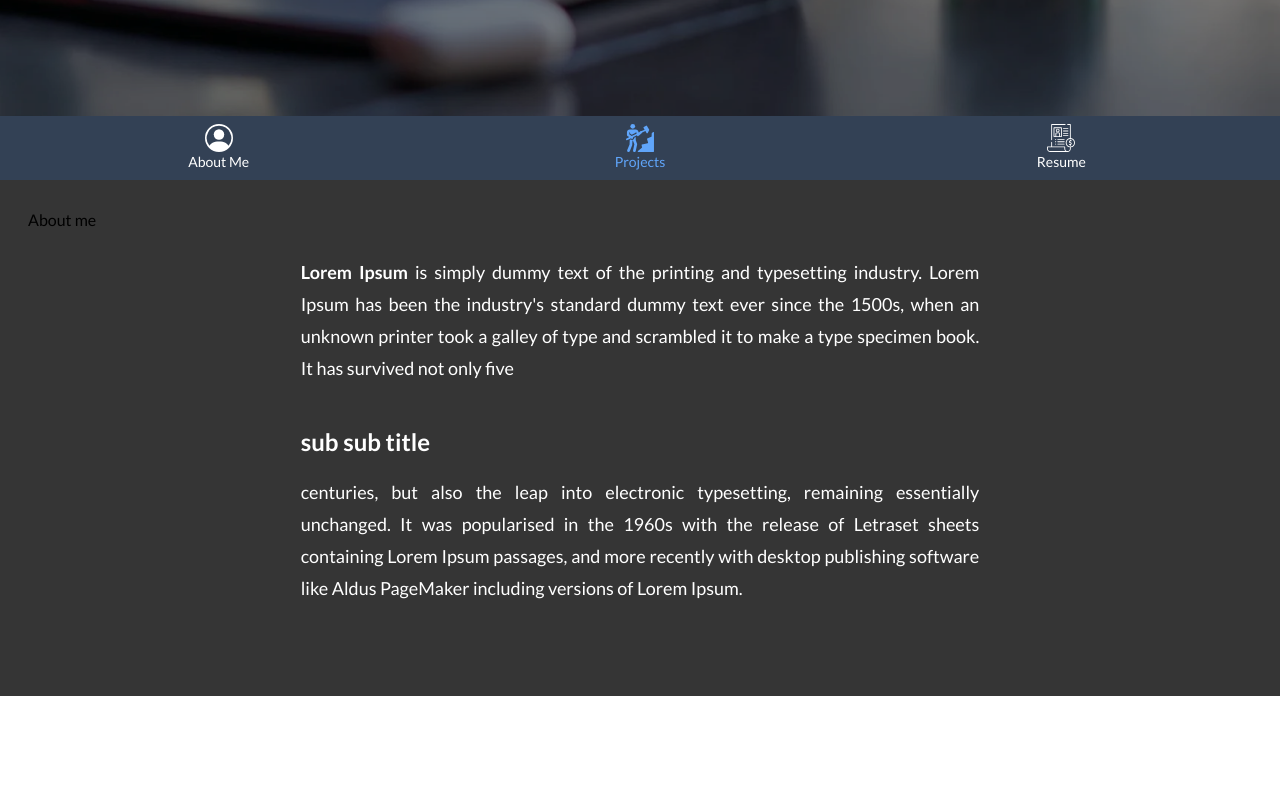
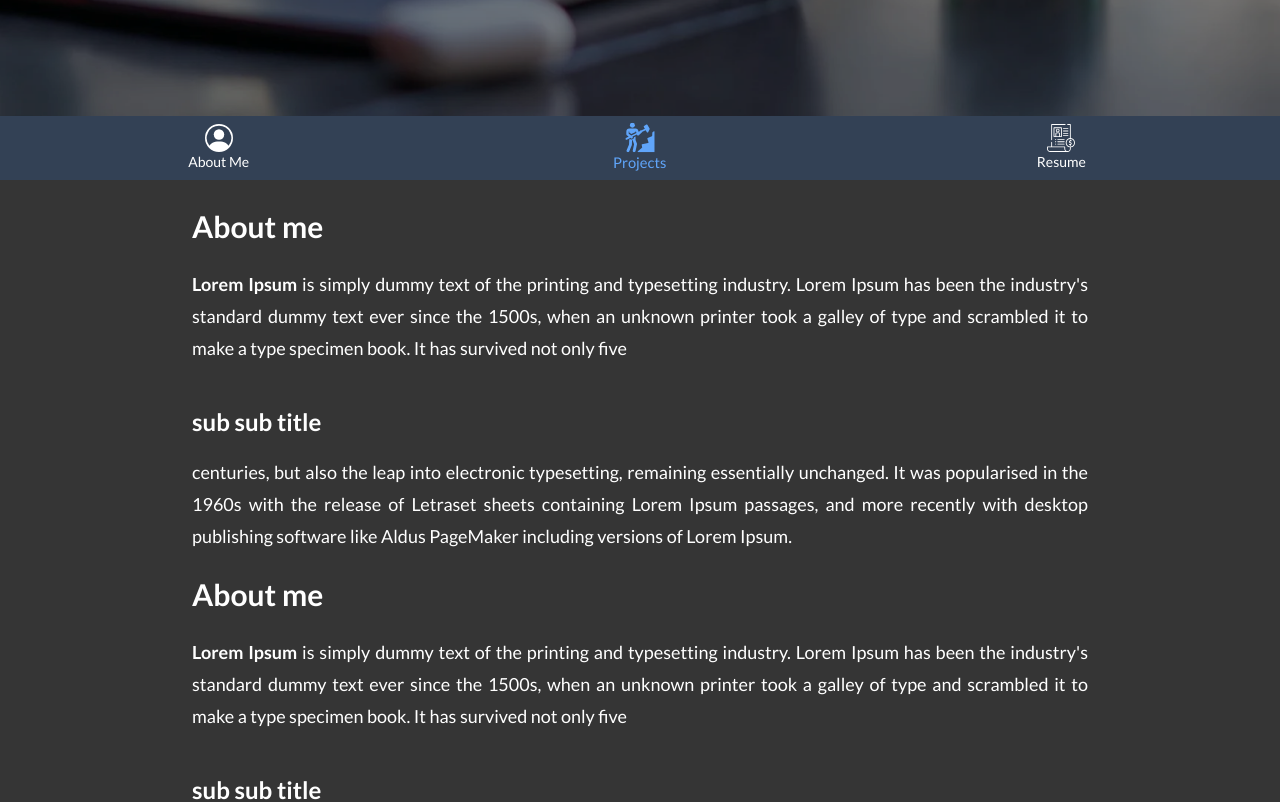
Before and after one commit to EP-coode/portfolio_v2, a Next.js app: page / in a window 1280 px wide. Shown: the part 620-1422 px from the top of the page. Before the commit the page ends 1316 px from the top, so only its background shows below. Built offline with nearby package versions, Linux system fonts and the light colour scheme.

Commit message:
implement useIsInView and mergeRefs hoks, style changes

```diff
--- a/pages/index.tsx
+++ b/pages/index.tsx
@@ -47,8 +47,6 @@ const Home: NextPage<HomePageProps> = ({ aboutMeSection }) => {
   const myProjects = useRef<HTMLElement | null>(null);
   const contactMe = useRef<HTMLElement | null>(null);
 
-  console.log(aboutMeSection);
-
   const scrolToRef = (ref: React.RefObject<HTMLElement>) => {
     ref.current?.scrollIntoView({
       behavior: "smooth",
@@ -65,6 +63,16 @@ const Home: NextPage<HomePageProps> = ({ aboutMeSection }) => {
       </Head>
       <Banner title="Hi I'm Ernest, a web developer" />
       <div className="m-7">
+        {aboutMeSection && (
+          <Section title={aboutMeSection.data.title} ref={aboutMeRef}>
+            <MarkdownSection content={aboutMeSection.content} />
+          </Section>
+        )}
+        {aboutMeSection && (
+          <Section title={aboutMeSection.data.title} ref={aboutMeRef}>
+            <MarkdownSection content={aboutMeSection.content} />
+          </Section>
+        )}
         {aboutMeSection && (
           <Section title={aboutMeSection.data.title} ref={aboutMeRef}>
             <MarkdownSection content={aboutMeSection.content} />
--- a/src/components/BottomNavAction.tsx
+++ b/src/components/BottomNavAction.tsx
@@ -16,9 +16,9 @@ export default function BottomNavAction({
   return (
     <div
       className={classNames(
-        "flex flex-col h-full items-center mx-2 cursor-pointer transition-colors basis-20",
+        "flex flex-col basis-20 flex-grow h-full items-center mx-2 cursor-pointer transition-all",
         {
-          "text-blue-400": isActive,
+          "text-blue-400 scale-105": isActive,
           "text-white": !isActive,
         }
       )}
--- a/src/components/MarkdownSection.tsx
+++ b/src/components/MarkdownSection.tsx
@@ -7,7 +7,7 @@ interface Props {
 
 export const MarkdownSection: FC<Props> = ({ content }) => {
   return (
-    <div className="prose prose-white prose-lg mx-auto">
+    <div className="prose prose-white prose-lg mx-auto max-w-none">
       <div dangerouslySetInnerHTML={{ __html: md().render(content) }} />
     </div>
   );
--- /dev/null
+++ b/src/hooks/useIsInViewport.tsx
@@ -0,0 +1,32 @@
+import React, { useEffect, useRef, useState } from "react";
+
+export default function useIsInViewport(
+  ref: React.RefObject<HTMLElement>,
+  rootMargin = "0px"
+) {
+  const [isInViewport, setIsInViewport] = useState(false);
+  const [wasInViewport, setWasInViewport] = useState(false);
+
+  useEffect(() => {
+    const observer = new IntersectionObserver(
+      ([entry]) => {
+        if (isInViewport != entry.isIntersecting)
+          setIsInViewport(entry.isIntersecting);
+        if (entry.isIntersecting && !wasInViewport) setWasInViewport(true);
+      },
+      {
+        rootMargin,
+      }
+    );
+
+    if (ref.current) {
+      observer.observe(ref.current);
+    }
+
+    return () => {
+      observer.disconnect();
+    };
+  }, [ref]);
+
+  return [isInViewport, wasInViewport];
+}
--- /dev/null
+++ b/src/hooks/useMergedRefs.tsx
@@ -0,0 +1,15 @@
+import React from "react";
+
+export default function useMergedRefs<T = any>(
+  ...refs: Array<React.MutableRefObject<T> | React.LegacyRef<T>>
+): React.RefCallback<T> {
+  return (value) => {
+    refs.forEach((ref) => {
+      if (typeof ref === "function") {
+        ref(value);
+      } else if (ref != null) {
+        (ref as React.MutableRefObject<T | null>).current = value;
+      }
+    });
+  };
+}
--- a/src/layout/Section.tsx
+++ b/src/layout/Section.tsx
@@ -1,4 +1,6 @@
-import React from "react";
+import React, { useRef } from "react";
+import useIsInViewport from "../hooks/useIsInViewport";
+import useMergedRefs from "../hooks/useMergedRefs";
 
 type SectionProps = {
   title: string;
@@ -6,12 +8,19 @@ type SectionProps = {
 };
 
 const Section = React.forwardRef<HTMLElement, SectionProps>(
-  ({ children, title }, ref) => (
-    <section ref={ref}>
-      <h2 className="">{title}</h2>
-      <div className="">{children}</div>
-    </section>
-  )
+  ({ children, title }, ref) => {
+    const secrionRef = useRef(null);
+    const mergedRefs = useMergedRefs(ref, secrionRef);
+    const [, wasInViewport] = useIsInViewport(secrionRef);
+    console.log(wasInViewport);
+
+    return (
+      <section className="max-w-4xl mx-auto" ref={mergedRefs}>
+          <h2 className={"text-white text-3xl font-bold"}>{title}</h2>
+          <div className="">{children}</div>
+      </section>
+    );
+  }
 );
 
 Section.displayName = "Section";
```
